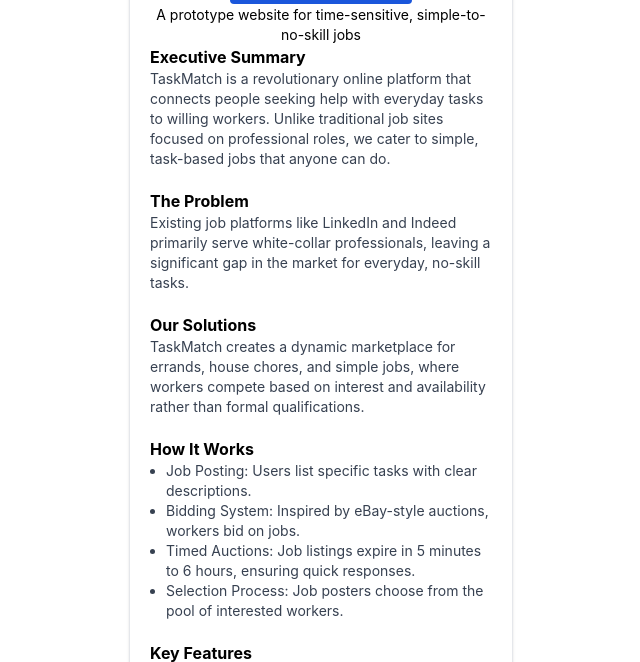
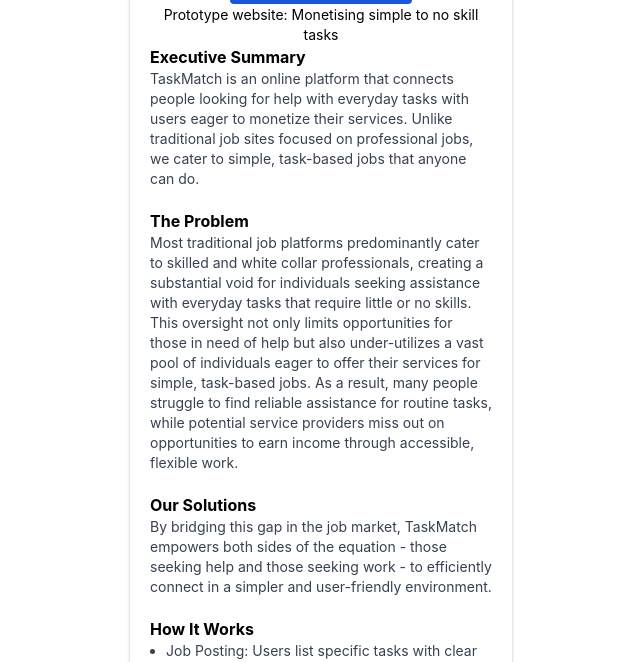
Before and after one commit to task-match/taskmatch, a plain HTML site: page index.html in a window 1280 px wide. Shown: the part 61-723 px from the top of the page, without its empty margins (319-959 px from the left). Drawn offline with nearby package versions, Linux system fonts and the light colour scheme.

Commit message:
Update index.html

```diff
--- a/index.html
+++ b/index.html
@@ -3,7 +3,7 @@
 <head>
     <meta charset="UTF-8">
     <meta name="viewport" content="width=device-width, initial-scale=1.0">
-    <title>Task Match: your daily 2k is assured</title>
+    <title>Task Match: Monetising simple to no skill tasks</title>
     <link href="https://cdnjs.cloudflare.com/ajax/libs/flowbite/1.8.1/flowbite.min.css" rel="stylesheet" />
     <style>
         body {
@@ -60,18 +60,18 @@
     <h5 class="mb-2 text-2xl font-bold tracking-tight text-gray-900 dark:text-white text-center">
         <span class="text-3xl font-extrabold px-2 py-2 text-white bg-blue-700 rounded dark:bg-blue-500">Task Match</span>
     </h5>
-    <span class="text-sm dark:text-white text-center">A prototype website for time-sensitive, simple-to-no-skill jobs</span>
+    <span class="text-sm dark:text-white text-center">Prototype website: Monetising simple to no skill tasks</span>
     </a>
 
 
         <div class="subtitle mt-5">Executive Summary</div>
-        <p class="mb-5 text-sm font-normal text-gray-700 dark:text-gray-400">TaskMatch is a revolutionary online platform that connects people seeking help with everyday tasks to willing workers. Unlike traditional job sites focused on professional roles, we cater to simple, task-based jobs that anyone can do.</p>
+        <p class="mb-5 text-sm font-normal text-gray-700 dark:text-gray-400">TaskMatch is an online platform that connects people looking for help with everyday tasks with users eager to monetize their services. Unlike traditional job sites focused on professional jobs, we cater to simple, task-based jobs that anyone can do.</p>
 
         <div class="subtitle">The Problem</div>
-        <p class="mb-5 text-sm font-normal text-gray-700 dark:text-gray-400">Existing job platforms like LinkedIn and Indeed primarily serve white-collar professionals, leaving a significant gap in the market for everyday, no-skill tasks.</p>
+        <p class="mb-5 text-sm font-normal text-gray-700 dark:text-gray-400">Most traditional job platforms predominantly cater to skilled and white collar professionals, creating a substantial void for individuals seeking assistance with everyday tasks that require little or no skills. This oversight not only limits opportunities for those in need of help but also under-utilizes a vast pool of individuals eager to offer their services for simple, task-based jobs. As a result, many people struggle to find reliable assistance for routine tasks, while potential service providers miss out on opportunities to earn income through accessible, flexible work.</p>
 
         <div class="subtitle">Our Solutions</div>
-        <p class="mb-5 text-sm font-normal text-gray-700 dark:text-gray-400">TaskMatch creates a dynamic marketplace for errands, house chores, and simple jobs, where workers compete based on interest and availability rather than formal qualifications.</p>
+        <p class="mb-5 text-sm font-normal text-gray-700 dark:text-gray-400">By bridging this gap in the job market, TaskMatch empowers both sides of the equation - those seeking help and those seeking work - to efficiently connect in a simpler and user-friendly environment.</p>
 
         <div class="subtitle">How It Works</div>
         <ul class="mb-5 list text-sm text-gray-700">
@@ -111,4 +111,4 @@
 
 <script src="https://cdnjs.cloudflare.com/ajax/libs/flowbite/1.8.1/flowbite.min.js"></script>
 </body>
-</html
+</html>
```
